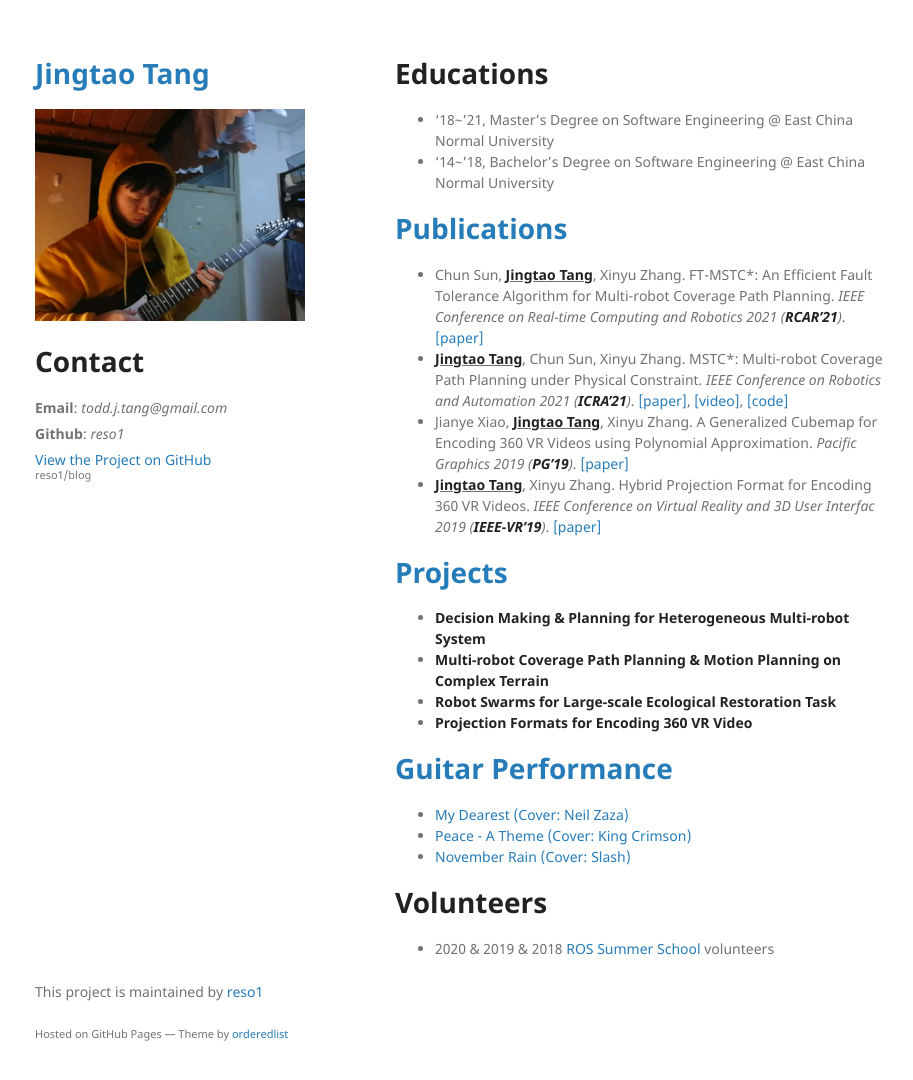
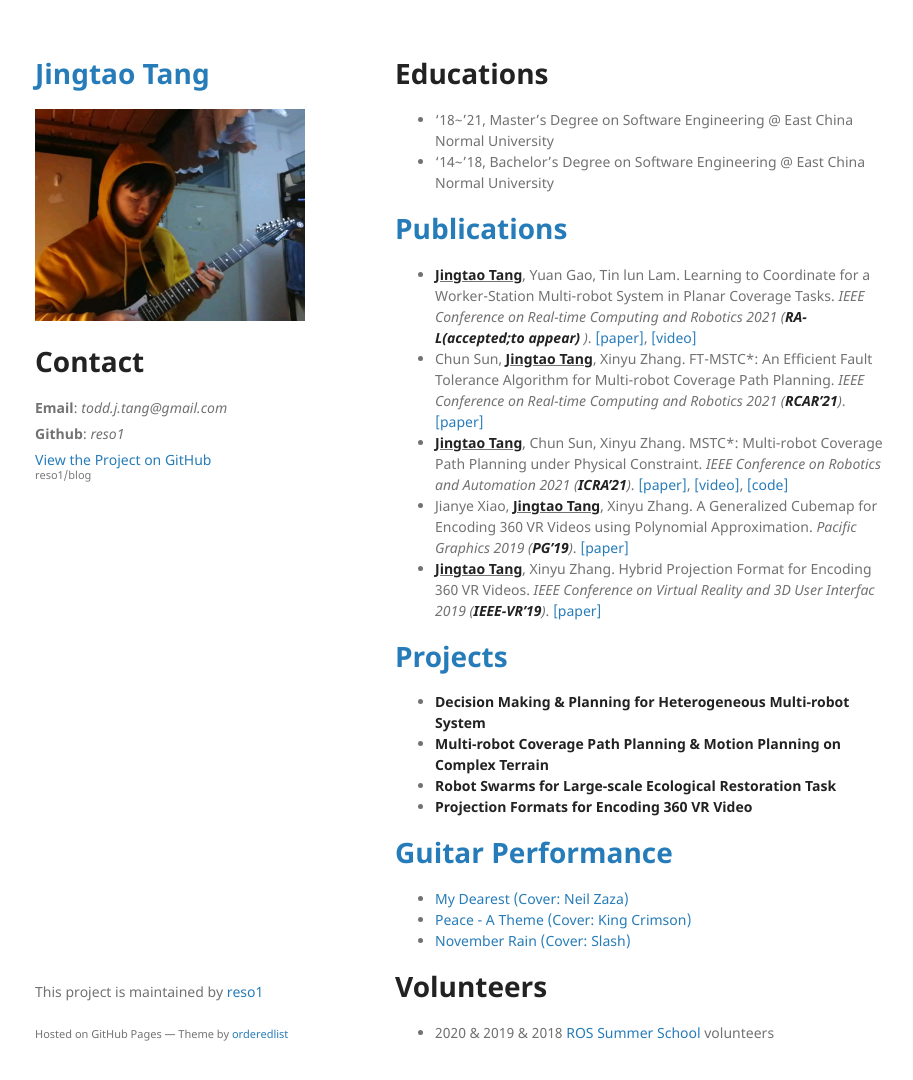
Before and after one commit to reso1/blog, a Jekyll site: the page built from index.md, in a window 1280 px wide and 1113 px high. Shown: the top 1080 px of the window, without its empty margins (175-1088 px from the left). Built offline with Jekyll 4.4.1, drawn with Linux system fonts in a browser that asks for light colours; the repository's description, which GitHub fills in, is left out.

Commit message:
Update index.md

```diff
--- a/index.md
+++ b/index.md
@@ -13,6 +13,7 @@ Hello and thanks for stopping by, I am Jingtao Tang (汤景韬 in Chinese) from
 - '14~'18, Bachelor's Degree on Software Engineering @ East China Normal University
 
 # [Publications](./pages/papers.html)
+- <ins>**Jingtao Tang**</ins>, Yuan Gao, Tin lun Lam. Learning to Coordinate for a Worker-Station Multi-robot System in Planar Coverage Tasks. _IEEE Conference on Real-time Computing and Robotics 2021 (**RA-L(accepted;to appear)** )_. [[paper]](https://arxiv.org/abs/2208.02993), [[video]](https://vimeo.com/758241347)
 - Chun Sun, <ins>**Jingtao Tang**</ins>, Xinyu Zhang. FT-MSTC*: An Efficient Fault Tolerance Algorithm for Multi-robot Coverage Path Planning. _IEEE Conference on Real-time Computing and Robotics 2021 (**RCAR'21**)_. [[paper]](https://ieeexplore.ieee.org/abstract/document/9517650/)
 - <ins>**Jingtao Tang**</ins>, Chun Sun, Xinyu Zhang. MSTC*: Multi-robot Coverage Path Planning under Physical Constraint. _IEEE Conference on Robotics and Automation 2021 (**ICRA'21**)_. [[paper]](https://arxiv.org/abs/2108.04632), [[video]](https://vimeo.com/535512748), [[code]](https://github.com/reso1/MSTC-Star)
 - Jianye Xiao, <ins>**Jingtao Tang**</ins>, Xinyu Zhang. A Generalized Cubemap for Encoding 360 VR Videos using Polynomial Approximation.  _Pacific Graphics 2019 (**PG'19**)_. [[paper]](https://onlinelibrary.wiley.com/doi/abs/10.1111/cgf.13843)
```
